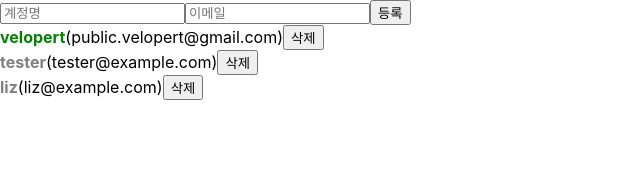
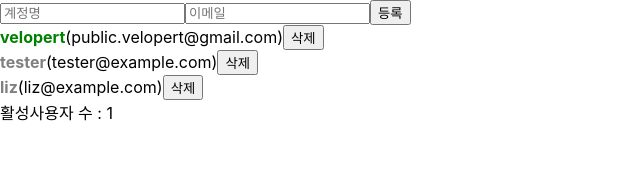
Before and after one commit to hobosi/begin-react, a React (Create React App) app: page / in a window 1280 px wide. Shown: the top 190 px of the page, without its empty margins (0-640 px from the left). Built offline with nearby package versions, Linux system fonts and the light colour scheme.

Commit message:
리액트 입문 - useMemo Hook

```diff
--- a/src/App.js
+++ b/src/App.js
@@ -1,9 +1,13 @@
-import React, { useState, useRef } from 'react';
+import React, { useState, useRef, useMemo } from 'react';
 import UserList from './UserList';
 import CreateUser from './CreateUser';
 import './App.css';
 
-// TODO: 수정 버튼을 만들어서 이름과 이메일을 변경하는 기능을 추가해보자
+function countActiveUsers(users) {
+  console.log('활성 사용자 수를 세는 중...')
+  return users.filter(user => user.active).length;
+}
+
 function App() {
   const [inputs, setInputs] = useState({
     username: '',
@@ -72,10 +76,14 @@
     )
   }
 
+  // useMemo()를 사용하여 바뀌는 대상을 특정하여 원하는 연산을 실행한다.
+  const count = useMemo(() => countActiveUsers(users), [users]);
+
   return (
     <>
       <CreateUser userName={username} email={email} onChange={onChange} onCreate={onCreate}/>
       <UserList users={users} onRemove={onRemove} onToggle={onToggle}/>
+      <div>활성사용자 수 : {count}</div>
     </>
   )
 }
--- a/src/UserList.js
+++ b/src/UserList.js
@@ -9,10 +9,10 @@
 function User({user, onRemove, onToggle}) {
   useEffect(() => {
     console.log('user 값이 설정됨');
-    console.log(user);
+    // console.log(user);
     return () => {
       console.log('user가 바뀌기 전');
-      console.log(user);
+      // console.log(user);
     }
   }, [user]);
   return (
```
Also changed, not shown: 1 other file (tests, documents, lock files or other folders).
